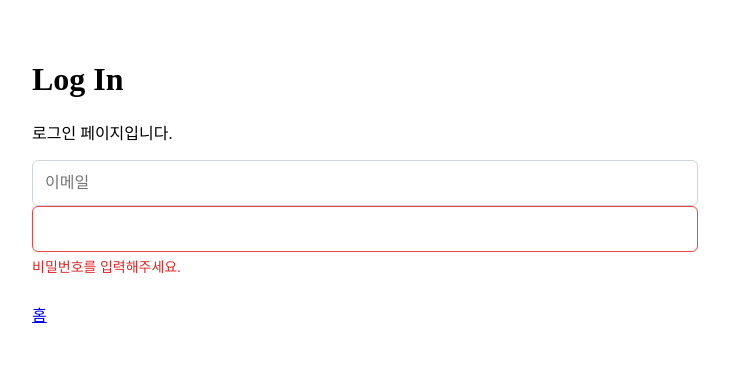
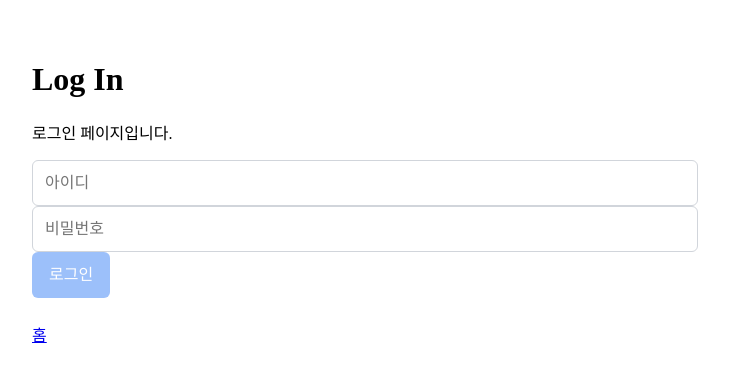
Before and after one commit to JongsuLee/foreign-messanger, a SvelteKit app in the folder front-server/: page /login in a window 1280 px wide. Shown: the top 382 px of the page, without its empty margins (288-1017 px from the left). Built offline with nearby package versions, Linux system fonts and the light colour scheme; no server answers.

Commit message:
4: set simle example logic for login

```diff
--- a/front-server/src/lib/chat/chatSocket.svelte.ts
+++ b/front-server/src/lib/chat/chatSocket.svelte.ts
@@ -5,6 +5,7 @@ import type {
   ClientToServerEvents,
   ServerToClientEvents,
 } from "./types";
+import type { Profile } from "$lib/profile";
 
 type ChatSocket = Socket<ServerToClientEvents, ClientToServerEvents>;
 
@@ -81,15 +82,15 @@ export function disconnect() {
   chatSocket.error = null;
 }
 
-export function joinRoom(roomName: string, username: string) {
+export function joinRoom(roomName: string, profile: Profile) {
   if (!chatSocket.socket?.connected) {
     console.log("joinRoom error", chatSocket.error);
     chatSocket.error = "Socket is not connected";
     return;
   }
 
-  console.log("joinRoom", roomName, username);
-  chatSocket.socket.emit("chat:join", { roomName, username });
+  console.log("joinRoom", roomName, profile.name);
+  chatSocket.socket.emit("chat:join", { roomName, profile });
   chatSocket.currentRoom = roomName;
   chatSocket.messages = [];
 }
--- /dev/null
+++ b/front-server/src/lib/components/ButtonFrame.svelte
@@ -0,0 +1,55 @@
+<script lang="ts">
+	let {
+		id = '',
+		class: classList = [],
+		message = '',
+		isDisabled = false,
+		clickHandler = null,
+	}: {
+		id?: string;
+		class?: string[];
+		message?: string;
+		isDisabled?: boolean;
+		clickHandler?: ((event: MouseEvent) => void) | null;
+	} = $props();
+
+	const buttonClass = $derived(['button_frame', ...classList].filter(Boolean).join(' '));
+</script>
+
+<button
+	{id}
+	class={buttonClass}
+	disabled={isDisabled}
+	onclick={clickHandler ?? undefined}
+>
+	{message}
+</button>
+
+<style>
+	.button_frame {
+		display: inline-flex;
+		align-items: center;
+		justify-content: center;
+		padding: 0.625rem 1rem;
+		border: 1px solid transparent;
+		border-radius: 0.375rem;
+		font-size: 1rem;
+		line-height: 1.5;
+		font-weight: 500;
+		cursor: pointer;
+		background: #3b82f6;
+		color: #fff;
+		transition:
+			background-color 0.15s ease,
+			opacity 0.15s ease;
+	}
+
+	.button_frame:hover:not(:disabled) {
+		background: #2563eb;
+	}
+
+	.button_frame:disabled {
+		opacity: 0.5;
+		cursor: not-allowed;
+	}
+</style>
--- a/front-server/src/lib/components/index.ts
+++ b/front-server/src/lib/components/index.ts
@@ -1 +1,2 @@
 export { default as InputFrame } from "./InputFrame.svelte";
+export { default as ButtonFrame } from "./ButtonFrame.svelte";
--- a/front-server/src/lib/profile/types.ts
+++ b/front-server/src/lib/profile/types.ts
@@ -4,5 +4,4 @@ export interface Profile {
   email: string;
   avatar: string;
   createdAt: string;
-  updatedAt: string;
 }
--- a/front-server/src/routes/login/+page.svelte
+++ b/front-server/src/routes/login/+page.svelte
@@ -1,11 +1,96 @@
 <script lang="ts">
-	import { InputFrame } from '$lib/components';
-	let email = $state('');
+	import { InputFrame, ButtonFrame } from '$lib/components';
+	import { profile } from '$lib/profile';
+	import { goto } from '$app/navigation';
+
+	let id = $state('');
+	let idMessage = $state('');
 	let password = $state('');
+	let passwordMessage = $state('');
+
+	function checkPasswordFormat(password: string): string {
+		let hasCapital: boolean = false;
+		let hasSmall: boolean = false;
+		let hasNumber: boolean = false;
+		let hasSymbol: boolean = false;
+		let passwordMessage = '';
+		const insufficiantList = [];
+
+		hasCapital = /[A-Z]/.test(password);
+		hasSmall = /[a-z]/.test(password);
+		hasNumber = /[0-9]/.test(password);
+		hasSymbol = /[\~!@#$%\^\&\*\(\)\-\_\+\=\[\]\|\\\`]/.test(password);
+
+		if (!hasCapital) {
+			insufficiantList.push('대문자')
+		}
+
+		if (!hasSmall) {
+			insufficiantList.push('소문자')
+		}
+
+		if (!hasNumber) {
+			insufficiantList.push('숫자')
+		}
+
+		if (!hasSymbol) {
+			insufficiantList.push('특수문자')
+		}
+
+		if (insufficiantList.length) {
+			passwordMessage = `${insufficiantList.join(', ')}를 1개 이상씩 입력하세요. `
+		}
+
+		if (password.length < 8) {
+			passwordMessage += '8자 이상을 입력하세요.'
+		}
+
+		return passwordMessage
+	}
+
+	function verifyLogin(id: string, password: string) {
+		const userMap = {
+			'jslee': {
+				'id': 'jslee',
+				'password': 'Hello123#',
+				'name': '이종수',
+				'email': 'jslee@naver.com',
+				'avatar': '',
+				'createdAt': '',
+			}
+		}
+		let idMessage = ''
+		let passwordMessage = ''
+		let profile = null
+		console.log('id::', id, 'password::', password);
+
+		if (!(id in userMap)) {
+			idMessage = '아이디가 존재하지 않습니다.'
+		} else {
+			if (userMap[id]['password'] !== password) {
+				passwordMessage = '비밀번호를 다시 한번 확인 바랍니다.'
+			} else {
+				profile = {
+					'id': userMap[id]['id'],
+					'name': userMap[id]['name'],
+					'email': userMap[id]['email'],
+					'avatar': userMap[id]['avatar'],
+					'createdAt': userMap[id]['createdAt'],
+				}
+			}
+		}
+		console.log('idMessage::', idMessage, 'passwordMessage::', passwordMessage);
+
+		return {
+			'idMessage': idMessage,
+			'passwordMessage': passwordMessage,
+			'profile': profile
+		}
+	}
 
 	$effect(() => {
-		if (email) {
-			console.log('email::', email);
+		if (password) {
+			passwordMessage = checkPasswordFormat(password)
 		}
 	});
 </script>
@@ -17,12 +102,35 @@
 <main>
 	<h1>Log In</h1>
 	<p>로그인 페이지입니다.</p>
-	<InputFrame type="email" bind:value={email} placeholder="이메일" />
+	<InputFrame
+		type="text"
+		bind:value={id}
+		placeholder="아이디"
+		status={idMessage? 'error' : ''}
+		message={idMessage}
+		/>
 	<InputFrame
 		type="password"
 		bind:value={password}
-		status="error"
-		message="비밀번호를 입력해주세요."
+		placeholder="비밀번호"
+		status={passwordMessage? 'error' : ''}
+		message={passwordMessage}
+	/>
+	<ButtonFrame
+		id="login-button"
+		message="로그인"
+		class={id && !passwordMessage ? ['activate'] : ['deactivate']}
+		isDisabled={!(id && !passwordMessage)}
+		clickHandler={() => {
+			const messages = verifyLogin(id, password);
+			idMessage = messages['idMessage'];
+			passwordMessage = messages['passwordMessage'];
+			profile.profile = messages['profile'];
+
+			if (profile.profile) {
+				goto('/')
+			}
+		}}
 	/>
 
 	<nav>
--- a/front-server/src/routes/room/[room_name]/+page.svelte
+++ b/front-server/src/routes/room/[room_name]/+page.svelte
@@ -1,10 +1,11 @@
 <script lang="ts">
 	import type { PageProps } from './$types';
 	import { chatSocket, joinRoom } from '$lib/chat';
+	import { profile } from '$lib/profile';
 
 	let { params }: PageProps = $props();
 
-	joinRoom(params.room_name, 'willy');
+	joinRoom(params.room_name, profile.profile);
 </script>
 
 <svelte:head>
```
Also changed, not shown: front-server/src/lib/chat/types.ts (+10 -8 lines).
